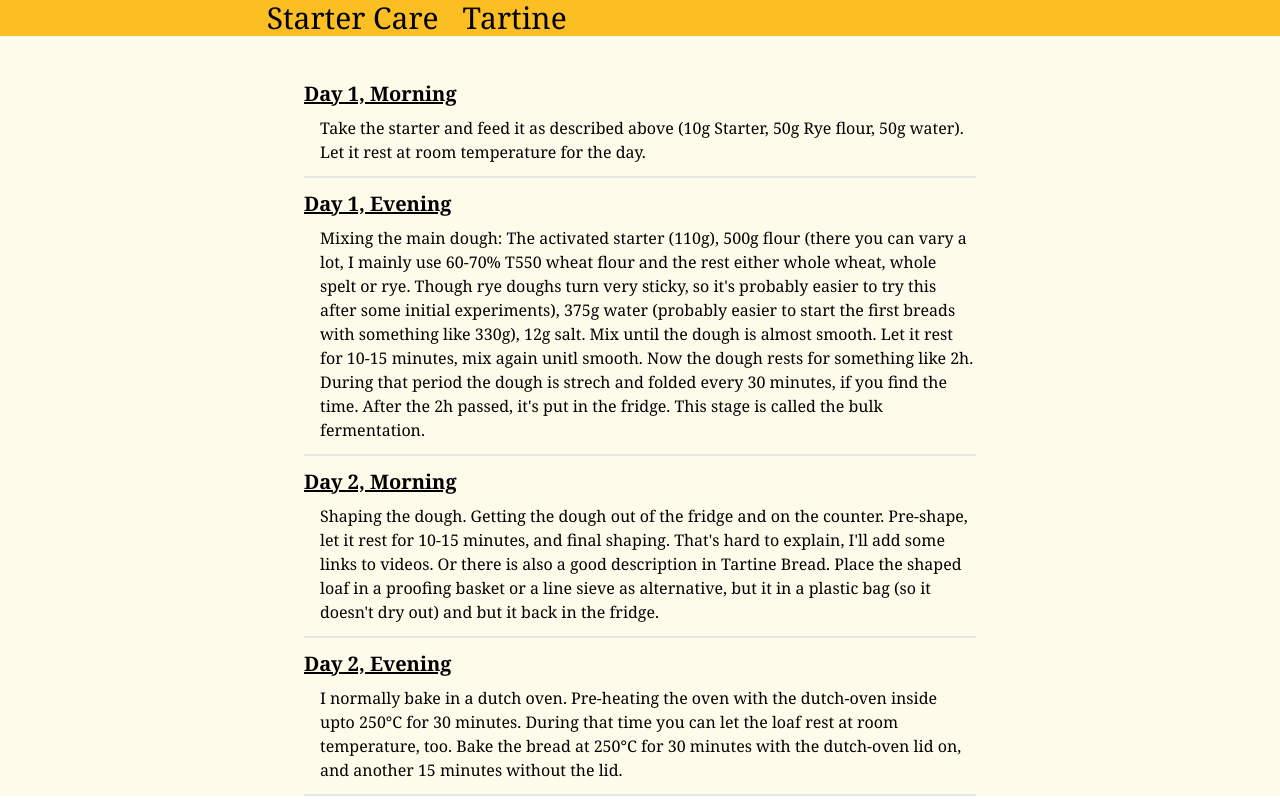
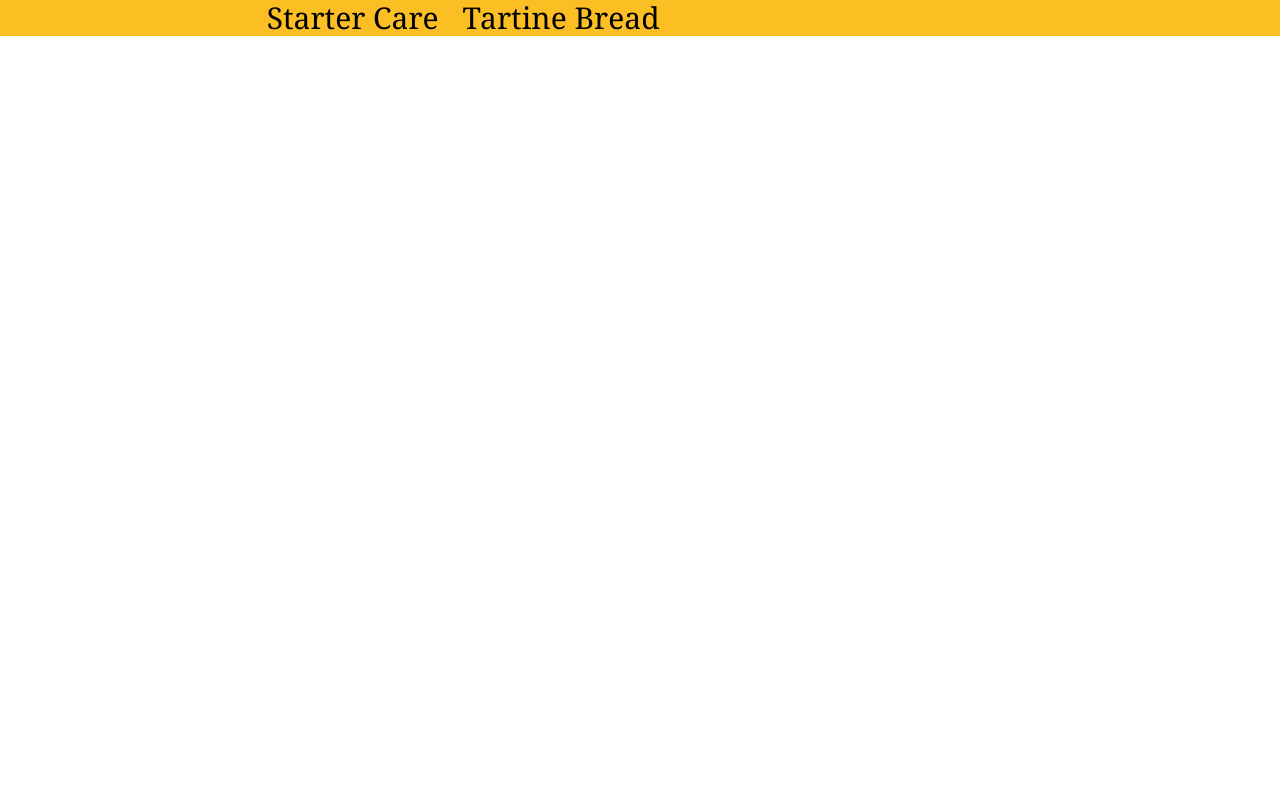
Before and after one commit to hutec/bread, a React (Create React App) app: page / in a window 1280 px wide. Built offline with nearby package versions, Linux system fonts and the light colour scheme.

Commit message:
Add routing and starter-care page

```diff
--- a/package.json
+++ b/package.json
@@ -13,6 +13,7 @@
     "postcss": "^7.0.35",
     "react": "^17.0.1",
     "react-dom": "^17.0.1",
+    "react-router-dom": "^5.2.0",
     "react-scripts": "4.0.1",
     "tailwindcss": "npm:@tailwindcss/postcss7-compat@^2.0.2",
     "web-vitals": "^0.2.4"
--- a/src/App.js
+++ b/src/App.js
@@ -1,8 +1,14 @@
 import "./App.css";
 import Recipes from "./recipes";
+import React from "react";
+import {
+  BrowserRouter as Router,
+  Switch,
+  Route,
+  NavLink,
+} from "react-router-dom";
 
-const Step = ({ step }) => {
-  const [title, description] = step;
+const Step = ({ title, description }) => {
   return (
     <div className="py-3 border-b-2">
       <h1 className="font-semibold text-xl underline">{title}</h1>
@@ -11,34 +17,46 @@
   );
 };
 
-const TartineRecipe = () => {
-  const steps = Object.entries(Recipes["Tartine"]["steps"]);
+const RecipeContent = ({ recipe }) => {
+  const steps = recipe.steps;
   return (
     <div>
-      {steps.map((step) => (
-        <Step key={step[0]} step={step} />
+      {Object.entries(steps).map(([title, description]) => (
+        <Step key={title} title={title} description={description} />
       ))}
     </div>
   );
 };
 
 function App() {
-  const titles = Object.keys(Recipes);
+  const recipes = Object.values(Recipes);
   return (
+    <Router>
       <div className="bg-yellow-50 font-serif">
         <header className="bg-yellow-400">
           <nav className="w-7/12 mx-auto">
-          <ul className="flex flex-row space-x-6 font-light text-3xl">
-            {titles.map((title) => (
-              <li key={title}>{title}</li>
+            <ul className="flex flex-row space-x-6 text-3xl">
+              {recipes.map((recipe) => (
+                <li key={recipe.url}>
+                  <NavLink activeClassName="font-bold" to={"/" + recipe.url}>
+                    {recipe.title}
+                  </NavLink>
+                </li>
               ))}
             </ul>
           </nav>
         </header>
         <div className="w-7/12 mx-auto max-w-2xl mt-8">
-        <TartineRecipe />
+          <Switch>
+            {recipes.map((recipe) => (
+              <Route key={recipe.url} path={"/" + recipe.url}>
+                <RecipeContent recipe={recipe} />
+              </Route>
+            ))}
+          </Switch>
         </div>
       </div>
+    </Router>
   );
 }
 
--- a/src/recipes.js
+++ b/src/recipes.js
@@ -1,11 +1,17 @@
-const Recipes = {
-  "Starter Care": {
-    "Day 1, Morning":
-      "Take the starter out of the fridge. Take 10g of the starter and mix with 50g of flour and 50g of water. Let rest covered at room temperature for 8 to 12 hours. Discard the unused rest of the starter or bake into pancakes",
-    "Day 1, Evening":
-      "Put the starter back into the fridge. It will survive there for 7-10 days.",
+const Recipes = [
+  {
+    title: "Starter Care",
+    url: "starter_care",
+    steps: {
+      "Day 1, Morning":
+        "Take the starter out of the fridge. Take 10g of the starter and mix with 50g of flour and 50g of water. Let rest covered at room temperature for 8 to 12 hours. Discard the unused rest of the starter or bake into pancakes",
+      "Day 1, Evening":
+        "Put the starter back into the fridge. It will survive there for 7-10 days.",
+    },
   },
-  Tartine: {
+  {
+    title: "Tartine Bread",
+    url: "tartine",
     steps: {
       "Day 1, Morning":
         "Take the starter and feed it as described above (10g Starter, 50g Rye flour, 50g water). Let it rest at room temperature for the day.",
@@ -17,6 +23,6 @@
         "I normally bake in a dutch oven. Pre-heating the oven with the dutch-oven inside upto 250°C for 30 minutes. During that time you can let the loaf rest at room temperature, too. Bake the bread at 250°C for 30 minutes with the dutch-oven lid on, and another 15 minutes without the lid.",
     },
   },
-};
+];
 
 export default Recipes;
```
Also changed, not shown: 24 other files (tests, documents, lock files or other folders). Lines whose indentation alone changed are shown as unchanged.
